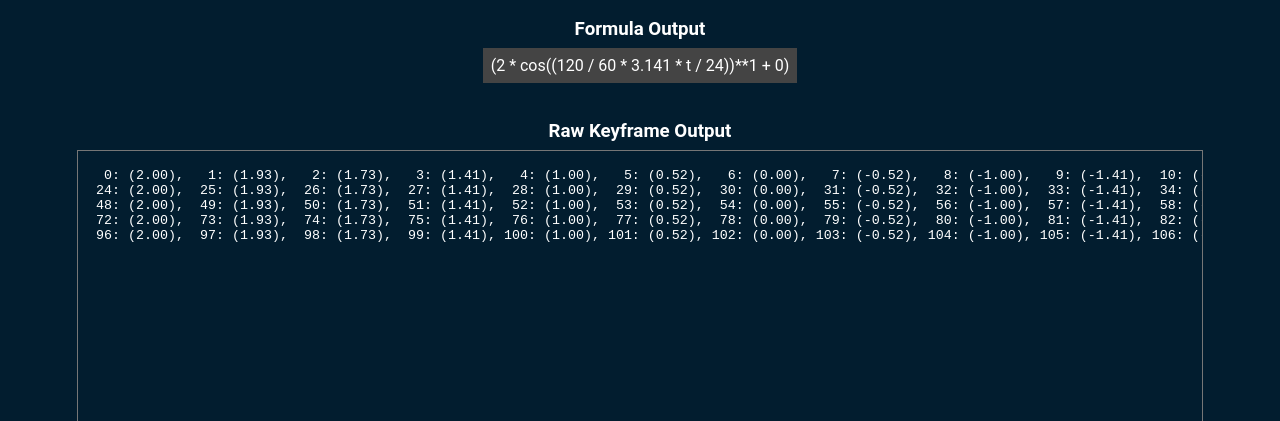
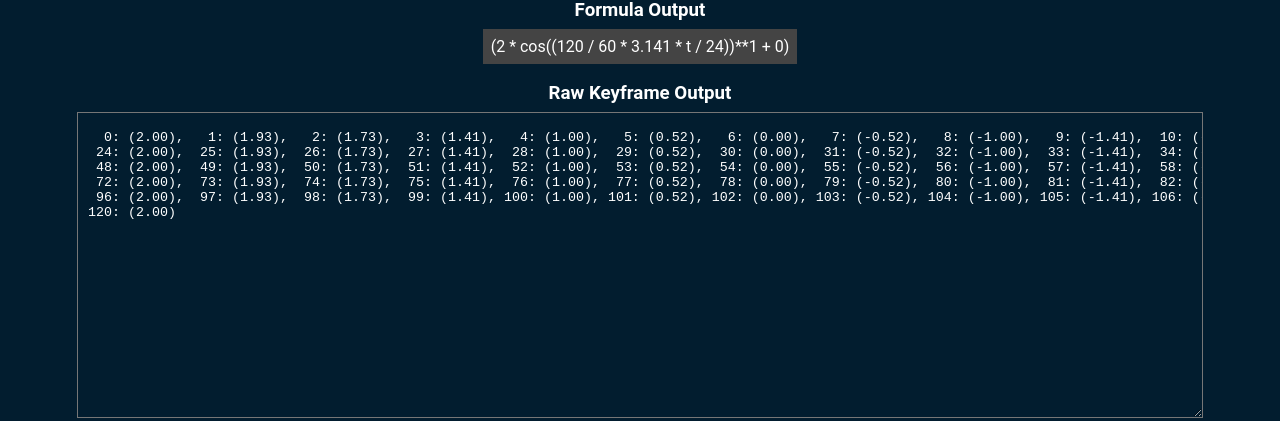
Before and after one commit to ganeJackS/framesync.xyz, a React (Vite) app: page / in a window 1280 px wide. Shown: the part 531-952 px from the top of the page. Built offline with nearby package versions, Linux system fonts and the light colour scheme.

Commit message:
fixed crash when frame count <= 0 or NaN

```diff
--- a/src/components/StressTest.tsx
+++ b/src/components/StressTest.tsx
@@ -24,7 +24,6 @@ export default function StressTest() {
       waveType,
       bend,
       toggleSinCos,
-
     },
     setState,
   ] = React.useState({
@@ -40,13 +39,12 @@ export default function StressTest() {
     showAxes: true,
     tempo: 120,
     frameRate: 24,
-    amplitude: 2.00,
+    amplitude: 2.0,
     upDownOffset: 0,
     rhythmRate: 60,
-    waveType: 'sinusoid',
+    waveType: "sinusoid",
     bend: 1,
     toggleSinCos: "cos",
-
   });
 
   const { data, randomizeData } = useDemoConfig({
@@ -61,14 +59,12 @@ export default function StressTest() {
     waveType: waveType,
     bend: bend,
     toggleSinCos: toggleSinCos,
-
   });
 
   const [chartType, setChartType] = React.useState("line");
   const [highlightedText, setHighlightedText] = React.useState("");
   const [primaryCursorValue, setPrimaryCursorValue] = React.useState();
   const [secondaryCursorValue, setSecondaryCursorValue] = React.useState();
-
 
   const primaryAxis = React.useMemo<
     AxisOptions<typeof data[number]["data"][number]>
@@ -80,13 +76,9 @@ export default function StressTest() {
       primary: true,
       position: "bottom",
       tickCount: 10,
-
-
     }),
     [showAxes, frameRate, datumCount]
   );
-
-
 
   const secondaryAxes = React.useMemo<
     AxisOptions<typeof data[number]["data"][number]>[]
@@ -98,13 +90,10 @@ export default function StressTest() {
         show: showAxes,
         dataType: "linear",
         elementType: chartType === "bar" ? "bar" : "line",
-
       },
     ],
     [showAxes, showPoints, chartType]
   );
-
-
 
   function setChartTypeHandler(e: React.ChangeEvent<HTMLSelectElement>) {
     setChartType(e.target.value);
@@ -114,12 +103,13 @@ export default function StressTest() {
   function handleTextChange(e: React.ChangeEvent<HTMLTextAreaElement>) {
     const { selectionStart, selectionEnd } = e.target;
     setHighlightedText(e.target.value.substring(selectionStart, selectionEnd));
-
   }
   // console.log(highlightedText);
 
   function copyHighlightedTextHandler() {
-    navigator.clipboard.writeText(highlightedText.replace(/[^0-9.,():-]/g, " ").trimStart());
+    navigator.clipboard.writeText(
+      highlightedText.replace(/[^0-9.,():-]/g, " ").trimStart()
+    );
   }
 
   React.useEffect(() => {
@@ -136,60 +126,66 @@ export default function StressTest() {
     };
   }, [liveData, liveDataInterval, randomizeData]);
 
-
   const yArray = data[0].data.map((datum, i) => {
-         return  `${datum.primary % frameRate === 0 ? "\r\n" : "" }${datum.primary <= 9 ? "  " : ""}${datum.primary >= 10 ? " " : ""}${datum.primary <= 99 ? " " : ""}${i}:${Math.sign(Number(datum.secondary)) === 1 || -1 ? " " : ""}${Math.sign(Number(datum.secondary)) === -1 ? "" : ""}(${datum.secondary?.toFixed(2).replace("-0.00", "0.00")})`
+    return `${datum.primary % frameRate === 0 ? "\r\n" : ""}${
+      datum.primary <= 9 ? "  " : ""
+    }${datum.primary >= 10 ? " " : ""}${datum.primary <= 99 ? " " : ""}${i}:${
+      Math.sign(Number(datum.secondary)) === 1 || -1 ? " " : ""
+    }${Math.sign(Number(datum.secondary)) === -1 ? "" : ""}(${datum.secondary
+      ?.toFixed(2)
+      .replace("-0.00", " 0.00")})`;
   });
 
   // console.log(yArray);
   // const yArraySum = yArray.reduce((a, b) => a + b, 0);
   // console.log(yArraySum);
 
-
   // sinusoid: `(${amplitude} * ${toggleSinCos === "cos" ? "cos" : "sin"}((${tempo} / ${rhythmRate} * 3.141 * t / ${frameRate}))**${bend} + ${upDownOffset})`,
   // saw: `(-(2*${amplitude} / 3.141) * arctan((1 * ${bend}+1) / tan(( t * 3.141 * ${tempo} / ${rhythmRate} / ${frameRate}))) + ${upDownOffset})`,
   // // square: `2 * ${amplitude} * Math.sign(Math.cos(tempo / rhythmRate * Math.PI * i / frameRate))**bend + upDownOffset`,
   // triangle: `((2 * ${amplitude} / 3.141) * arcsin(${toggleSinCos === "cos" ? "cos" : "sin"}( ${tempo} / ${rhythmRate} * 3.141 * t / ${frameRate})**${bend}) + ${upDownOffset})`,
   // bumpdip: `(${amplitude} * ${toggleSinCos === "cos" ? "cos" : "sin"}((${tempo} / ${rhythmRate} * 3.141 * t / ${frameRate}))**${bend}0 + ${upDownOffset})`,
-    let currentFormula = `(${amplitude} * ${toggleSinCos === "cos" ? "cos" : "sin"}((${tempo} / ${rhythmRate} * 3.141 * t / ${frameRate}))**${bend} + ${upDownOffset})`;
+  let currentFormula = `(${amplitude} * ${
+    toggleSinCos === "cos" ? "cos" : "sin"
+  }((${tempo} / ${rhythmRate} * 3.141 * t / ${frameRate}))**${bend} + ${upDownOffset})`;
 
   if (waveType === "sinusoid") {
-     currentFormula = `(${amplitude} * ${toggleSinCos === "cos" ? "cos" : "sin"}((${tempo} / ${rhythmRate} * 3.141 * t / ${frameRate}))**${bend} + ${upDownOffset})`;
+    currentFormula = `(${amplitude} * ${
+      toggleSinCos === "cos" ? "cos" : "sin"
+    }((${tempo} / ${rhythmRate} * 3.141 * t / ${frameRate}))**${bend} + ${upDownOffset})`;
   } else if (waveType === "saw") {
-      currentFormula = `(-(2*${amplitude} / 3.141) * arctan((1 * ${bend}+1) / tan(( t * 3.141 * ${tempo} / ${rhythmRate} / ${frameRate}))) + ${upDownOffset})`;
+    currentFormula = `(-(2 * ${amplitude} / 3.141) * arctan((1 * ${bend} + 1) / tan((t * 3.141 * ${tempo} / ${rhythmRate} / ${frameRate}))) + ${upDownOffset})`;
   } else if (waveType === "triangle") {
-      currentFormula = `((2 * ${amplitude} / 3.141) * arcsin(${toggleSinCos === "cos" ? "cos" : "sin"}( ${tempo} / ${rhythmRate} * 3.141 * t / ${frameRate})**${bend}) + ${upDownOffset})`;
+    currentFormula = `((2 * ${amplitude} / 3.141) * arcsin(${
+      toggleSinCos === "cos" ? "cos" : "sin"
+    }( ${tempo} / ${rhythmRate} * 3.141 * t / ${frameRate})**${bend}) + ${upDownOffset})`;
   } else if (waveType === "bumpdip") {
-      currentFormula = `(${amplitude} * ${toggleSinCos === "cos" ? "cos" : "sin"}((${tempo} / ${rhythmRate} * 3.141 * t / ${frameRate}))**${bend}0 + ${upDownOffset})`;
+    currentFormula = `(${amplitude} * ${
+      toggleSinCos === "cos" ? "cos" : "sin"
+    }((${tempo} / ${rhythmRate} * 3.141 * t / ${frameRate}))**${bend}0 + ${upDownOffset})`;
   } else if (waveType === "square") {
     currentFormula = ``;
   }
 
-
   return (
     <>
-
       <br />
 
       {/* Value Sum {yArraySum} */}
 
       {/* Duration {datumCount / frameRate}s */}
 
-
-
-
       <br />
 
       <div className="inputs-container">
         {/* Tempo */}
         <label>
-        Tempo{" "}
-        <br />
-
+          Tempo <br />
           <input
             type="number"
             min="1"
             value={tempo}
+            placeholder="1"
             onChange={(e) => {
               e.persist();
               setState((old) => ({
@@ -200,16 +196,14 @@ export default function StressTest() {
           />
         </label>
         <br />
-
         {/* Frame Rate */}
         <label>
-        Frame Rate{" "}
-        <br />
-
+          Frame Rate <br />
           <input
             type="number"
             min="1"
-          value={frameRate >= 1 ? frameRate : 0}
+            placeholder="1"
+            value={frameRate}
             onChange={(e) => {
               e.persist();
               setState((old) => ({
@@ -222,15 +216,14 @@ export default function StressTest() {
         <br />
         {/* Frame Count */}
         <label>
-        Frame Count{" "}
-        <br />
-
+          Frame Count <br />
           <input
             type="number"
             min="1"
             max="1200"
+            placeholder="1"
             step={1}
-          value={datumCount >= 1 ? datumCount : 1}
+            value={datumCount}
             onChange={(e) => {
               e.persist();
               setState((old) => ({
@@ -242,8 +235,7 @@ export default function StressTest() {
         </label>
         {/* Amplitude */}
         <label>
-        Amplitude{" "}
-        <br />
+          Amplitude <br />
           <input
             type="number"
             step="0.1"
@@ -280,7 +272,7 @@ export default function StressTest() {
             type="number"
             step={waveType === "saw" ? "0.1" : "2"}
             min={waveType === "saw" ? -30 : 1}
-          max={waveType === "saw" ?  30 : 200}
+            max={waveType === "saw" ? 30 : 200}
             list="tickmarks"
             value={bend}
             placeholder="1"
@@ -362,9 +354,7 @@ export default function StressTest() {
         {/* Chart Type */}
         <label>
           Chart{" "}
-        <select
-          value={chartType}
-          onChange={setChartTypeHandler}>
+          <select value={chartType} onChange={setChartTypeHandler}>
             <option value="line">Line</option>
             <option value="bar">Bar</option>
           </select>
@@ -410,27 +400,222 @@ export default function StressTest() {
                   ...old,
                   activeSeriesIndex: datum ? datum.seriesIndex : -1,
                 }));
-
               },
             }}
           />
         </ResizableBox>
-      ))
-      }
+      ))}
 
-      <br />
+      {/* Test Sliders */}
+      {/* <div className="slider-container">
+        <div className="inputs-col">
+          <div className="slider-row">
+            <label className="slider-label">Amplitude </label>
+
+            <input
+              type="range"
+              min="0"
+              max="50"
+              step="0.1"
+              className="slider"
+              value={amplitude}
+              onChange={(e) => {
+                e.persist();
+                setState((old) => ({
+                  ...old,
+                  amplitude: parseFloat(e.target.value),
+                }));
+              }}
+            />
+            <input
+              type="number"
+              step="0.1"
+              value={amplitude}
+              onChange={(e) => {
+                e.persist();
+                setState((old) => ({
+                  ...old,
+                  amplitude: parseFloat(e.target.value),
+                }));
+              }}
+            />
+          </div>
+          <div className="slider-row">
+            <label className="slider-label">Amplitude </label>
+
+            <input
+              type="range"
+              min="0"
+              max="50"
+              step="0.1"
+              className="slider"
+              value={amplitude}
+              onChange={(e) => {
+                e.persist();
+                setState((old) => ({
+                  ...old,
+                  amplitude: parseFloat(e.target.value),
+                }));
+              }}
+            />
+            <input
+              type="number"
+              step="0.1"
+              value={amplitude}
+              onChange={(e) => {
+                e.persist();
+                setState((old) => ({
+                  ...old,
+                  amplitude: parseFloat(e.target.value),
+                }));
+              }}
+            />
+          </div>
+        </div>
+        <div className="inputs-col">
+          <div className="slider-row">
+            <label className="slider-label">Amplitude </label>
+
+            <input
+              type="range"
+              min="0"
+              max="50"
+              step="0.1"
+              className="slider"
+              value={amplitude}
+              onChange={(e) => {
+                e.persist();
+                setState((old) => ({
+                  ...old,
+                  amplitude: parseFloat(e.target.value),
+                }));
+              }}
+            />
+            <input
+              type="number"
+              step="0.1"
+              value={amplitude}
+              onChange={(e) => {
+                e.persist();
+                setState((old) => ({
+                  ...old,
+                  amplitude: parseFloat(e.target.value),
+                }));
+              }}
+            />
+          </div>
+          <div className="slider-row">
+            <label className="slider-label">Amplitude </label>
+
+            <input
+              type="range"
+              min="0"
+              max="50"
+              step="0.1"
+              className="slider"
+              value={amplitude}
+              onChange={(e) => {
+                e.persist();
+                setState((old) => ({
+                  ...old,
+                  amplitude: parseFloat(e.target.value),
+                }));
+              }}
+            />
+            <input
+              type="number"
+              step="0.1"
+              value={amplitude}
+              onChange={(e) => {
+                e.persist();
+                setState((old) => ({
+                  ...old,
+                  amplitude: parseFloat(e.target.value),
+                }));
+              }}
+            />
+          </div>
+        </div>
+        <div className="inputs-col">
+          <div className="slider-row">
+            <label className="slider-label">Amplitude </label>
+
+            <input
+              type="range"
+              min="0"
+              max="50"
+              step="0.1"
+              className="slider"
+              value={amplitude}
+              onChange={(e) => {
+                e.persist();
+                setState((old) => ({
+                  ...old,
+                  amplitude: parseFloat(e.target.value),
+                }));
+              }}
+            />
+            <input
+              type="number"
+              step="0.1"
+              value={amplitude}
+              onChange={(e) => {
+                e.persist();
+                setState((old) => ({
+                  ...old,
+                  amplitude: parseFloat(e.target.value),
+                }));
+              }}
+            />
+          </div>
+          <div className="slider-row">
+            <label className="slider-label">Amplitude </label>
+
+            <input
+              type="range"
+              min="0"
+              max="50"
+              step="0.1"
+              className="slider"
+              value={amplitude}
+              onChange={(e) => {
+                e.persist();
+                setState((old) => ({
+                  ...old,
+                  amplitude: parseFloat(e.target.value),
+                }));
+              }}
+            />
+            <input
+              type="number"
+              step="0.1"
+              value={amplitude}
+              onChange={(e) => {
+                e.persist();
+                setState((old) => ({
+                  ...old,
+                  amplitude: parseFloat(e.target.value),
+                }));
+              }}
+            />
+          </div>
+        </div>
+      </div> */}
 
       <div className="outputContainer">
         <h3>Formula Output</h3>
-      <div className="formulaOutput">
-      {currentFormula}
-      </div>
-      <br />
+        <div className="formulaOutput">{currentFormula}</div>
+
         <h3>Raw Keyframe Output</h3>
         <label>
           <textarea
             id="keyframeOutput"
-        style={{ width: "90%", height: "300px", position: "relative", overflow: "scroll" }}
+            style={{
+              width: "90%",
+              height: "300px",
+              position: "relative",
+              overflow: "scroll",
+            }}
             onSelect={handleTextChange}
             onCopy={copyHighlightedTextHandler}
             wrap="off"
--- a/src/useDemoConfig.tsx
+++ b/src/useDemoConfig.tsx
@@ -56,11 +56,11 @@ type TooltipGroupingMode = typeof options["tooltipGroupingMode"][number];
 const optionKeys = Object.keys(options) as (keyof typeof options)[];
 
 export default function useChartConfig({
-  series,
+  series = 1,
   datums = 10,
   useR,
   show = [],
-  count = 1,
+  count = 12,
   resizable = true,
   canRandomize = true,
   dataType = "time",
@@ -80,7 +80,7 @@ export default function useChartConfig({
   snapCursor = true,
   tempo = 120,
   frameRate = 24,
-  amplitude = 2.00,
+  amplitude = 2.0,
   upDownOffset = 0,
   rhythmRate = 60,
   waveType = "sinusoid",
@@ -150,7 +150,7 @@ export default function useChartConfig({
       waveType,
       bend,
       toggleSinCos,
-      useR,
+      useR
     ),
   });
 
@@ -207,7 +207,6 @@ export default function useChartConfig({
       ),
     }));
 
-
   const Options = optionKeys
     .filter((option) => show.indexOf(option) > -1)
     .map((option) => (
@@ -238,10 +237,7 @@ export default function useChartConfig({
     randomizeData,
     Options,
   };
-
 }
-
-
 
 function makeDataFrom(
   dataType: DataType,
@@ -270,7 +266,7 @@ function makeDataFrom(
       waveType,
       bend,
       toggleSinCos,
-      useR,
+      useR
     )
   );
 }
@@ -291,129 +287,84 @@ function makeSeries(
 ) {
   const length = datums;
 
-
-
   return {
     label: `${waveType} ${1}`,
-    data: [...new Array(length)].map((_, i) => {
-      let x = i;
+    data: [...new Array(length | 1)].map((_, i) => {
+      let x: number = i;
       let y;
 
-
-
       if (waveType === "sinusoid") {
-
-       toggleSinCos === "cos" ? y = amplitude * Math.cos((tempo / rhythmRate * Math.PI * i / frameRate))**bend + upDownOffset : y = amplitude * Math.sin((tempo / rhythmRate * Math.PI * i / frameRate))**bend + upDownOffset;
-
+        toggleSinCos === "cos"
+          ? (y =
+              amplitude *
+                Math.cos(((tempo / rhythmRate) * Math.PI * x) / frameRate) **
+                  bend +
+              upDownOffset)
+          : (y =
+              amplitude *
+                Math.sin(((tempo / rhythmRate) * Math.PI * x) / frameRate) **
+                  bend +
+              upDownOffset);
       } else if (waveType === "saw") {
-
-        y = (-(2 * amplitude / Math.PI) * Math.atan((1 * bend + 1) / Math.tan((i * Math.PI * tempo / rhythmRate / frameRate))) + upDownOffset)
-
-       //  y = ((4 * amplitude * (( i / frameRate) % ( rhythmRate / tempo )) * amplitude + upDownOffset))
-       // y = Math.atan2(-1, (-(2 * amplitude / Math.PI) * Math.atan(1 / Math.tan((i * Math.PI * tempo / rhythmRate / frameRate))) + upDownOffset))
-
+        y =
+          -((2 * amplitude) / Math.PI) *
+            Math.atan(
+              (1 * bend + 1) /
+                Math.tan((x * Math.PI * tempo) / rhythmRate / frameRate)
+            ) +
+          upDownOffset;
       } else if (waveType === "square") {
-
-        toggleSinCos === "cos" ? y = 2 * amplitude * Math.sign(Math.cos(tempo / rhythmRate * Math.PI * i / frameRate))**bend + upDownOffset : y = 2 * amplitude * Math.sign(Math.sin(tempo / rhythmRate * Math.PI * i / frameRate)**bend) + upDownOffset;
-
-        // if (toggleSinCos === "sin") y = 2 * amplitude * Math.sign(Math.sin(tempo / rhythmRate * Math.PI * i / frameRate)) + upDownOffset
-        // if (toggleSinCos === "cos") y = 2 * amplitude * Math.sign(Math.cos(tempo / rhythmRate * Math.PI * i / frameRate)) + upDownOffset
-        // y = 2 * amplitude * Math.sign(Math.cos(tempo / rhythmRate * Math.PI * i / frameRate)) + upDownOffset
-        // y = 2 * amplitude * Math.sign(Math.sin(tempo / rhythmRate * Math.PI * i / frameRate)) + upDownOffset
-
+        toggleSinCos === "cos"
+          ? (y =
+              2 *
+                amplitude *
+                Math.sign(
+                  Math.cos(((tempo / rhythmRate) * Math.PI * x) / frameRate)
+                ) **
+                  bend +
+              upDownOffset)
+          : (y =
+              2 *
+                amplitude *
+                Math.sign(
+                  Math.sin(((tempo / rhythmRate) * Math.PI * x) / frameRate) **
+                    bend
+                ) +
+              upDownOffset);
       } else if (waveType === "triangle") {
-
-        toggleSinCos === "cos" ? y = (2 * amplitude / Math.PI) * Math.asin(Math.cos( tempo / rhythmRate * Math.PI * i / frameRate)**bend) + upDownOffset : y = (2 * amplitude / Math.PI) * Math.asin(Math.sin( tempo / rhythmRate * Math.PI * i / frameRate)**bend) + upDownOffset
-
+        toggleSinCos === "cos"
+          ? (y =
+              ((2 * amplitude) / Math.PI) *
+                Math.asin(
+                  Math.cos(((tempo / rhythmRate) * Math.PI * x) / frameRate) **
+                    bend
+                ) +
+              upDownOffset)
+          : (y =
+              ((2 * amplitude) / Math.PI) *
+                Math.asin(
+                  Math.sin(((tempo / rhythmRate) * Math.PI * x) / frameRate) **
+                    bend
+                ) +
+              upDownOffset);
       } else if (waveType === "bumpdip") {
-
-       toggleSinCos === "cos" ? y = amplitude * (Math.cos(tempo / rhythmRate * Math.PI * i / frameRate)**Number(`${bend}0`)) + upDownOffset : y = amplitude * (Math.sin(tempo / rhythmRate * Math.PI * i / frameRate)**Number(`${bend}0`)) + upDownOffset
-        // TO DO: cos/sin options and alternate options
+        toggleSinCos === "cos"
+          ? (y =
+              amplitude *
+                Math.cos(((tempo / rhythmRate) * Math.PI * x) / frameRate) **
+                  Number(`${bend}0`) +
+              upDownOffset)
+          : (y =
+              amplitude *
+                Math.sin(((tempo / rhythmRate) * Math.PI * i) / frameRate) **
+                  Number(`${bend}0`) +
+              upDownOffset);
       }
 
-
-
-      return ( {
+      return {
         primary: x,
         secondary: y,
-      }
-
-    )}),
-
+      };
+    }),
   };
 }
-
-
-      // ((2)*((t/24)%(60/120))-(60/120)*1+0)
-      //  (0.5*(cos(120/60*3.141*t/24))+0)
-      //TO DO - figure out the saw wave amplitude issue
-      // 24, 0.2525
-      // 24, 0.51 1 bar = 1
-      // 24, 1.05 1/2 = 1
-      // 24, 2.2, 1/4 = 1
-      // 24, 4.8, 1/8 = 1
-      // 24, 12, 1/16 = 1
-      // 24, 24, 1/32 = 1
-
-
-// function makeSeries(
-//   i: number,
-//   dataType: DataType,
-//   datums: number,
-//   useR?: boolean
-// ) {
-//   const start = 0;
-//   const startDate = new Date();
-//   // startDate.setFullYear(2020);
-//   startDate.setUTCHours(0);
-//   startDate.setUTCMinutes(0);
-//   startDate.setUTCSeconds(0);
-//   startDate.setUTCMilliseconds(0);
-//   // const length = 5 + Math.round(Math.random() * 15)
-//   const length = datums;
-//   const min = 0;
-//   const max = 100;
-//   const rMin = 2;
-//   const rMax = 20;
-//   const nullChance = 0;
-//   return {
-//     label: `Series ${i + 1}`,
-//     data: [...new Array(length)].map((_, i) => {
-//       let x;
-
-//       if (dataType === "ordinal") {
-//         x = `Ordinal Group ${start + i}`;
-//       } else if (dataType === "time") {
-//         x = new Date(startDate.getTime() + 60 * 1000 * 60 * 24 * i);
-//       } else if (dataType === "linear") {
-//         x =
-//           Math.random() < nullChance
-//             ? null
-//             : min + Math.round(Math.random() * (max - min));
-//       } else {
-//         x = start + i;
-//       }
-
-//       const distribution = 1.1;
-
-//       const y =
-//         Math.random() < nullChance
-//           ? null
-//           : min + Math.round(Math.random() * (max - min));
-
-//       const r = !useR
-//         ? undefined
-//         : rMax -
-//           Math.floor(
-//             Math.log(Math.random() * (distribution ** rMax - rMin) + rMin) /
-//               Math.log(distribution)
-//           );
-
-//       return {
-//         primary: x,
-//         secondary: y,
-//         radius: r,
-//       };
-//     }),
-//   };
-// }
```
Also changed, not shown: src/App.css (+39 -0 lines). Lines whose indentation alone changed are shown as unchanged.
